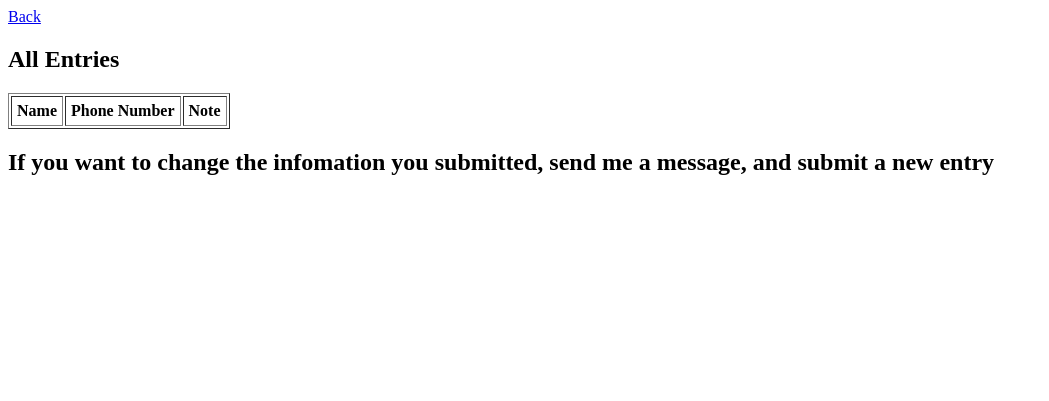
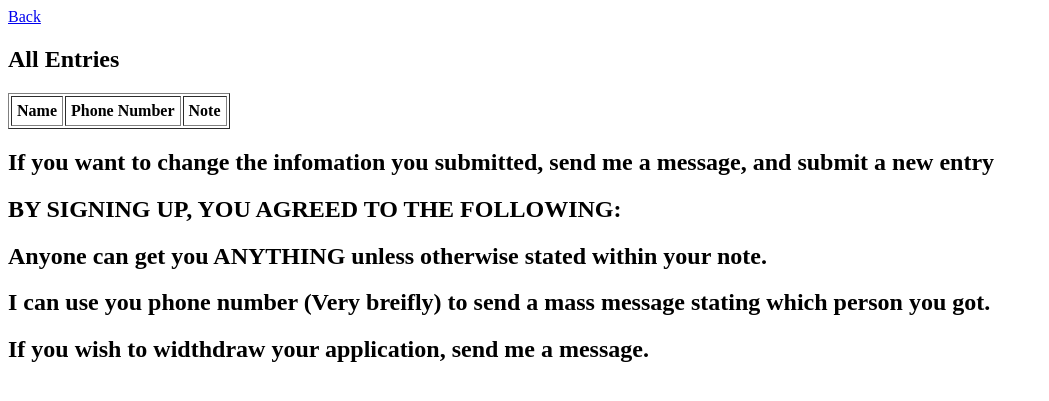
Before and after one commit to Anthony-Muma/Costume-Party, a Flask app: page /view-lobby/1 in a window 1280 px wide. Shown: the top 401 px of the page, without its empty margins (0-1049 px from the left). Run offline with Flask 3, Linux system fonts and the light colour scheme; lists and menus that the app fills with data are empty.

Commit message:
Notice update

```diff
--- a/templates/join-lobby.html
+++ b/templates/join-lobby.html
@@ -14,6 +14,10 @@
             <textarea name="note" placeholder="Your Note... (Size, additional info/notes...)"></textarea><br>
             <input class="submit" type="submit"/>
         </form>
+        <h1>BY SIGNING UP, YOU AGREE TO THE FOLLOWING:</h2>
+        <h2>Anyone can get you ANYTHING unless otherwise stated within your note.</h2>
+        <h2>I can use you phone number (Very breifly) to send a mass message stating which person you got.</h2>
+        <h2>If you wish to widthdraw your application, send me a message.</h2>
     </main>
 </body>
 
--- a/templates/view-lobby.html
+++ b/templates/view-lobby.html
@@ -25,6 +25,11 @@
   </section>
   <section>
     <h2>If you want to change the infomation you submitted, send me a message, and submit a new entry</h2>
+
+    <h1>BY SIGNING UP, YOU AGREED TO THE FOLLOWING:</h2>
+    <h2>Anyone can get you ANYTHING unless otherwise stated within your note.</h2>
+    <h2>I can use you phone number (Very breifly) to send a mass message stating which person you got.</h2>
+    <h2>If you wish to widthdraw your application, send me a message.</h2>
   </section>
 </body>
 
```
